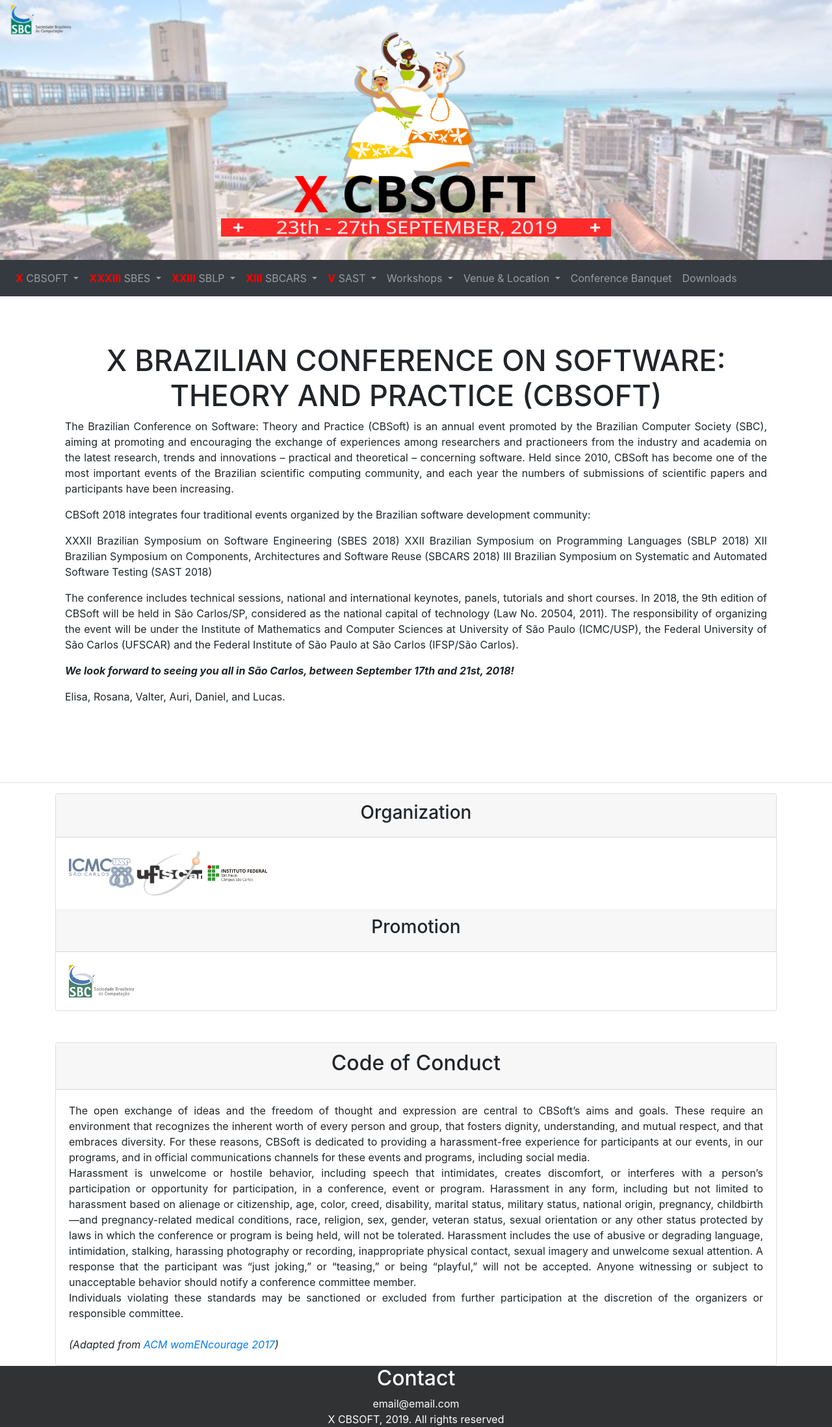
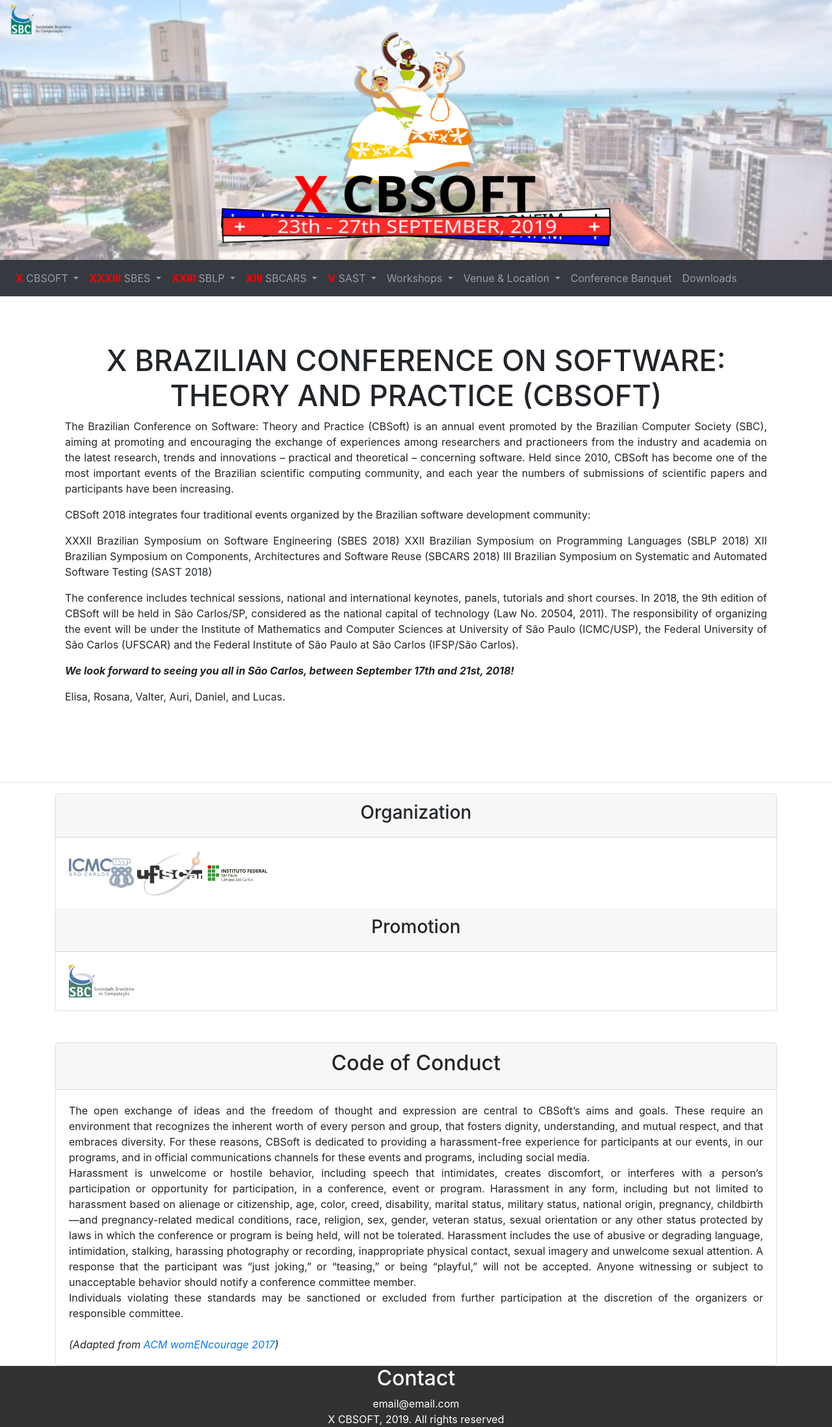
Before and after one commit to tassiovirginio/cbsoft2019, a Jekyll site: the page built from index.md, in a window 1280 px wide. Shown: the whole page at 65% size. Built offline with Jekyll 4.4.1, drawn with Linux system fonts in a browser that asks for light colours; nearby versions of some CDN libraries.

Commit message:
Melhorando a fitinha

```diff
--- a/_includes/data_evento.html
+++ b/_includes/data_evento.html
@@ -1,3 +1,3 @@
-<div style="position:absolute; top: 84%; display: block; margin-left: auto;margin-right: auto; width: 100%; height: 100%; text-align: center; vertical-align: 90%;">
+<div style="position:absolute; top: 80%; display: block; margin-left: auto;margin-right: auto; width: 100%; height: 100%; text-align: center; vertical-align: 90%;">
         <img style="width: 100%; max-width: 600px; height: auto;" src="assets/images/fita.png">
 </div>
```
Also changed, not shown: assets/images/fita.png.
